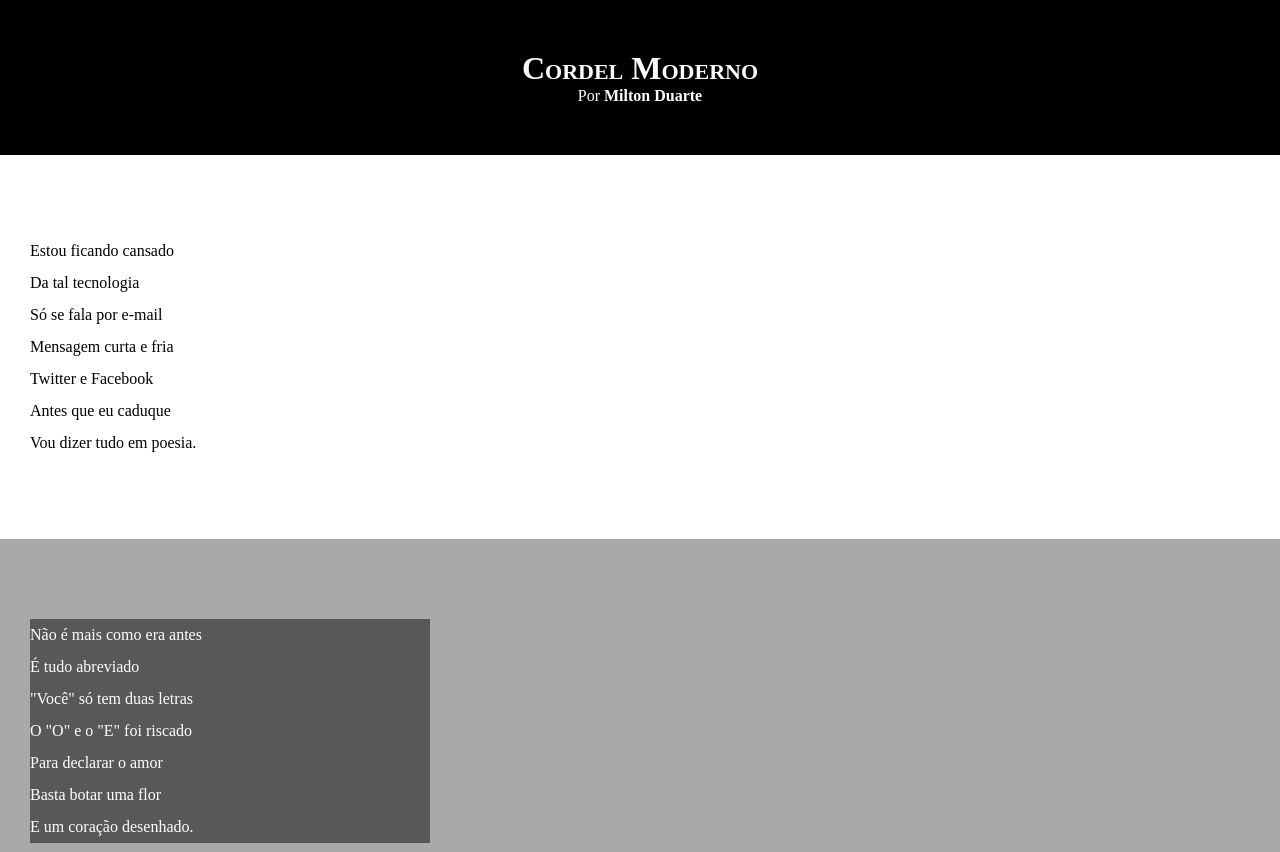
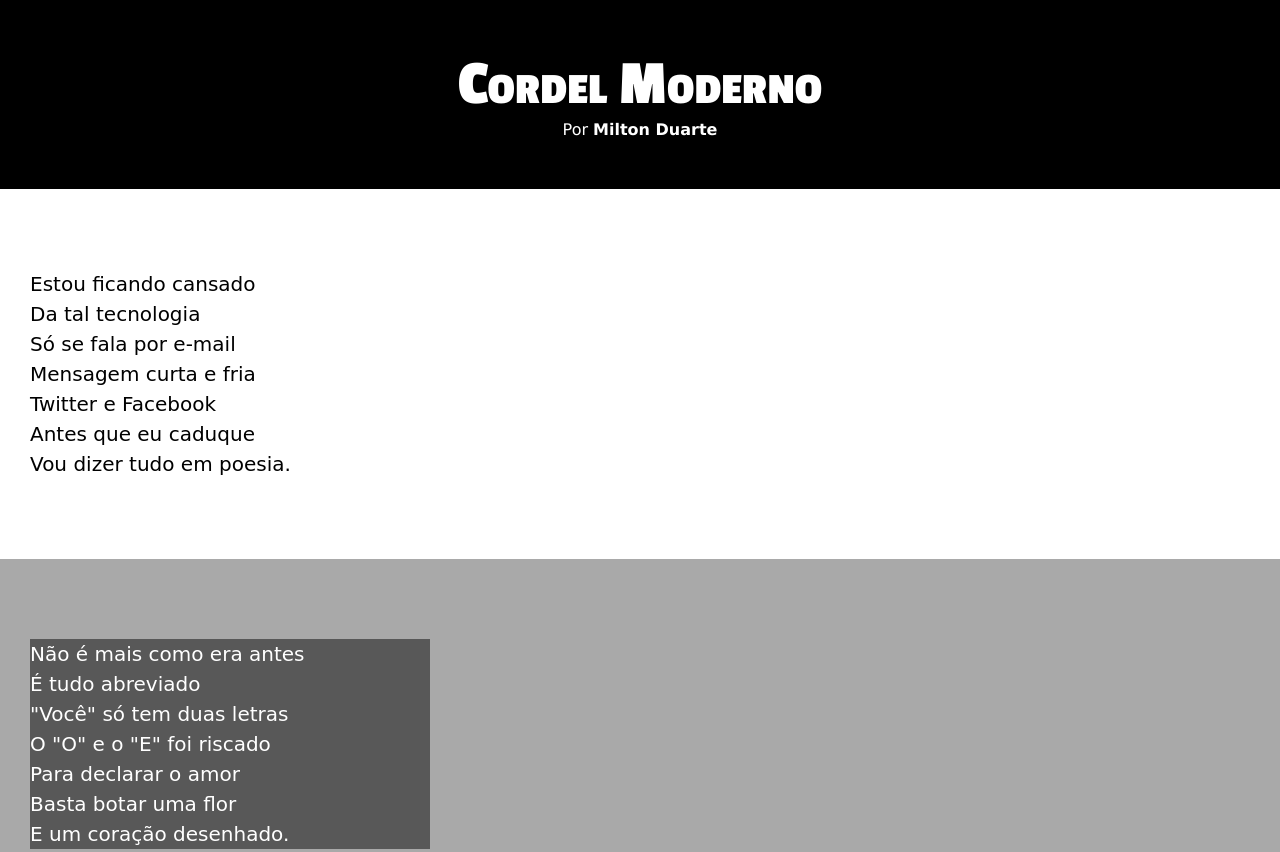
Before and after one commit to arielgmelo/html-css, a plain HTML site: page desafios/d012/index.html in a window 1280 px wide. Shown: the top 852 px of the page. Drawn offline with Linux system fonts and the light colour scheme.

Commit message:
Atualização do desafio 12

```diff
--- a/desafios/d012/estilo/style.css
+++ b/desafios/d012/estilo/style.css
@@ -1,13 +1,24 @@
 @charset "UTF-8";
+
+@import url('https://fonts.googleapis.com/css2?family=Passion+One:wght@400;700;900&dispaly=swap');
+@import url('https://fonts.googleapis.com/css2?damily=Sriracha&display=swap');
+
+:root {
+    --fonte1: Verdana, Geneva, Tahoma, sans-serif;
+    --fonte2: 'Passion One', cursive;
+    --fonte3: 'Sriracha', cursive;
+}
 
 * {
     margin: 0px;
     padding: 0px;
+    font-size: 1em;
 }
 
 html, boddy {
     min-height: 100vh;
     background-color: darkgray;
+    font-family: var(--fonte1);
 }
 
 header {
@@ -19,6 +30,8 @@ header {
 header > h1 {
     padding-top: 50px;
     font-variant: small-caps;
+    font-family: var(--fonte2);
+    font-size: 4em;
 }
 
 header > p {
@@ -39,7 +52,9 @@ section {
     padding-top: 10vh;
     padding-left: 30px;
     padding-bottom: 10vh;
-    line-height: 2em;
+    line-height: 1.5em;
+    font-family: var(--fonte3);
+    font-size: 20px;
 }
 
 section.normal {
```
Also changed, not shown: desafios/d012/fontes/baby-doll.otf (added).
